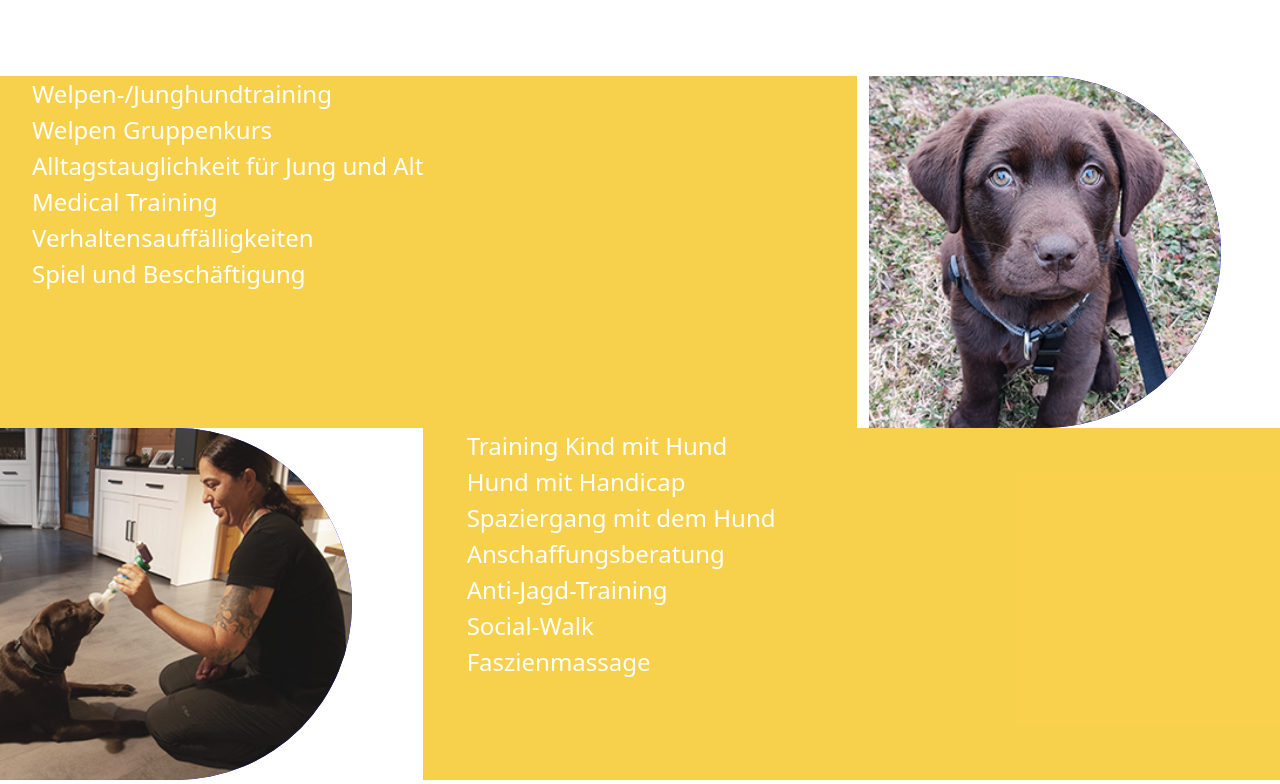
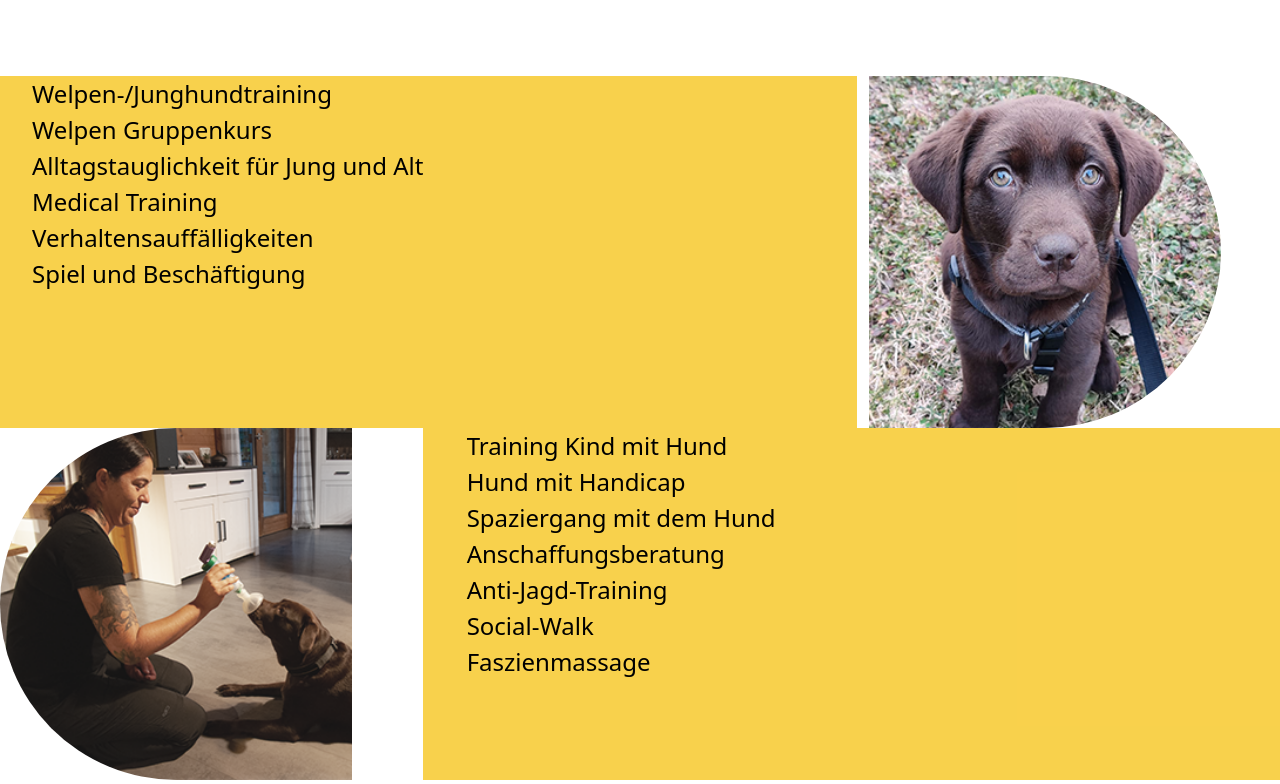
Before and after one commit to Synaron/doggymind, a React (Create React App) app in the folder dogmind/: page / in a window 1280 px wide. Shown: the part 2069-2853 px from the top of the page. Built offline with nearby package versions, Linux system fonts and the light colour scheme.

Commit message:
Solved indexing issue by implementing boolean logic to the half circle pic

```diff
--- a/dogmind/src/assets/css/AngeboteBlock.css
+++ b/dogmind/src/assets/css/AngeboteBlock.css
@@ -1,7 +1,7 @@
 #title-list {
     font-size: 1.5rem;
     list-style-type:none;
-    color: white;
+    color: black;
 }
 
 #background-angebote{
--- a/dogmind/src/assets/css/HalfCirclePic.css
+++ b/dogmind/src/assets/css/HalfCirclePic.css
@@ -2,9 +2,9 @@
 .half-circle-container {
   width: 22rem; /* Adjust the width to your preference */
   height: 22rem; /* Adjust the height to your preference */
-  background-color: blue; /* Set your desired background color */
   border-radius: 0 50% 50% 0; /* This creates a half-circle shape */
   overflow: hidden; /* Ensure the image is clipped to the half-circle shape */
+  border-color: black;
 }
 
 .half-circle-image {
@@ -13,3 +13,7 @@
   display: block; /* Remove extra space below the image */
   margin: 0 auto; /* Center the image horizontally */
 }
+
+.half-circle-container.reverse-half-circle {
+  transform: scaleX(-1); /* Horizontal mirroring for reverse class */
+}
--- a/dogmind/src/components/AngeboteBlock.js
+++ b/dogmind/src/components/AngeboteBlock.js
@@ -4,37 +4,37 @@ import Col from 'react-bootstrap/esm/Col';
 import HalfCirclePic from '../components/HalfCirclePic';
 import '../assets/css/AngeboteBlock.css';
 
-
 // Inside AngeboteBlock component
 function AngeboteBlock({ imageUrl, data, index }) {
   const titles = data.map(item => item.title);
+  const shouldReverse = index % 2 !== 0; // Determine if HalfCirclePic should be reversed
 
   return (
-  <div>
+    <div>
       {index % 2 === 0 && <h1>Mein Angebot</h1>}
       <Row>
         {index % 2 === 0 ? (
           <>
             <Col md={8} id="background-angebote">
               <ul id="title-list">
-                {titles.map((title, index) => (
-                  <li key={index}>{title}</li>
+                {titles.map((title, idx) => (
+                  <li key={idx}>{title}</li>
                 ))}
               </ul>
             </Col>
             <Col md={4}>
-              <HalfCirclePic imageUrl={imageUrl} />
+              <HalfCirclePic imageUrl={imageUrl} shouldReverse={shouldReverse} />
             </Col>
           </>
         ) : (
           <>
             <Col md={4}>
-              <HalfCirclePic imageUrl={imageUrl} />
+              <HalfCirclePic imageUrl={imageUrl} shouldReverse={shouldReverse} />
             </Col>
             <Col md={8} id="background-angebote">
               <ul id="title-list">
-                {titles.map((title, index) => (
-                  <li key={index}>{title}</li>
+                {titles.map((title, idx) => (
+                  <li key={idx}>{title}</li>
                 ))}
               </ul>
             </Col>
--- a/dogmind/src/components/HalfCirclePic.js
+++ b/dogmind/src/components/HalfCirclePic.js
@@ -1,10 +1,14 @@
 // HalfCirclePic.js
 import React from 'react';
+import PropTypes from 'prop-types';
 import '../assets/css/HalfCirclePic.css';
 
-const HalfCirclePic = ({imageUrl} ) => {
+const HalfCirclePic = ({ imageUrl, shouldReverse }) => {
+  // Use shouldReverse to determine the reverse class
+  const reverseClass = shouldReverse ? 'reverse-half-circle' : '';
+
   return (
-    <div className="half-circle-container">
+    <div className={`half-circle-container ${reverseClass}`}>
       <img
         src={imageUrl}
         alt="Welpen-Training"
@@ -14,4 +18,9 @@ const HalfCirclePic = ({imageUrl} ) => {
   );
 };
 
+HalfCirclePic.propTypes = {
+  imageUrl: PropTypes.string.isRequired,
+  shouldReverse: PropTypes.bool.isRequired,
+};
+
 export default HalfCirclePic;
```
